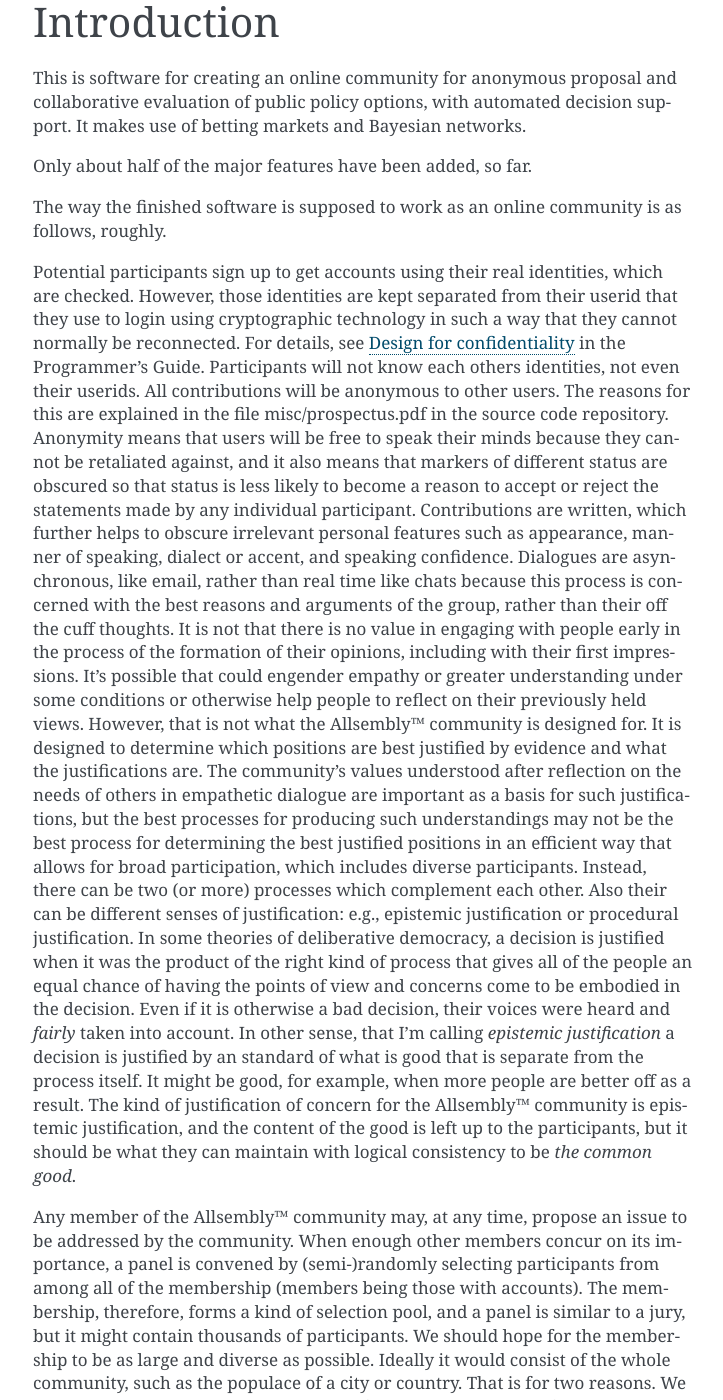
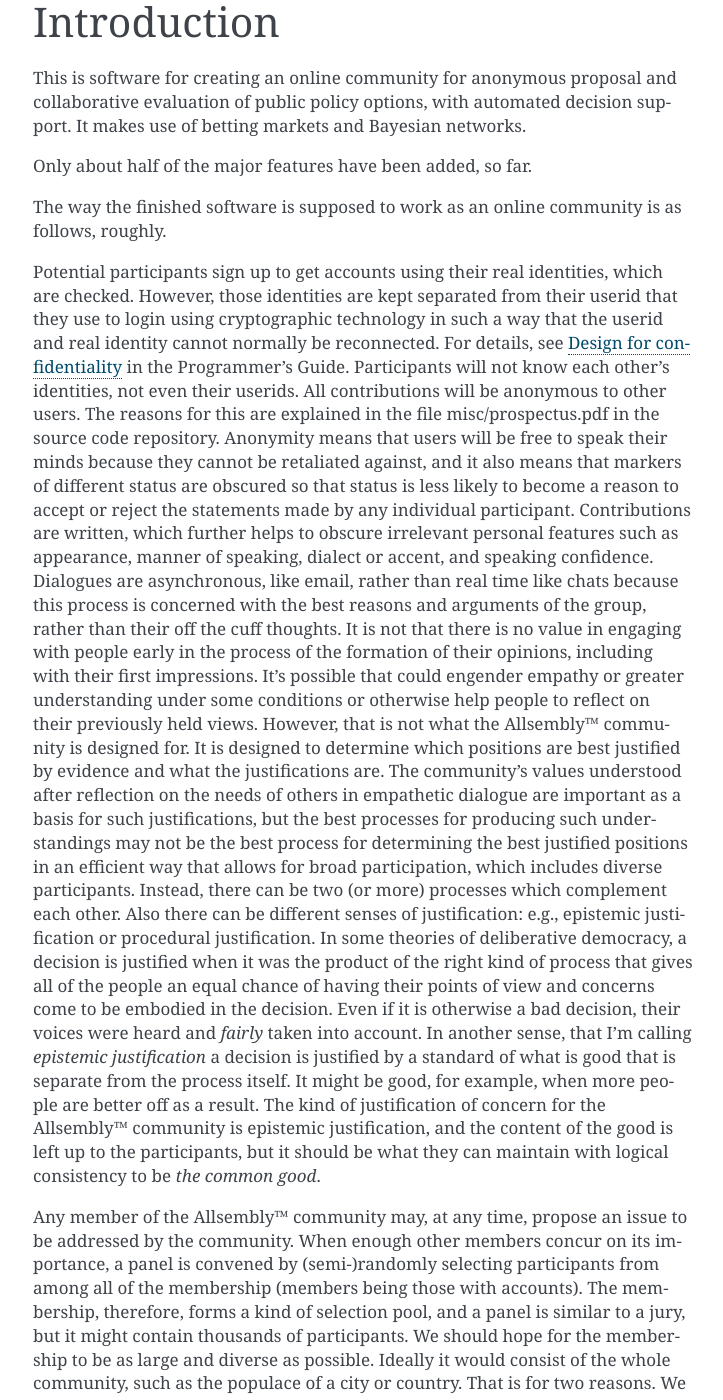
Before and after one commit to waleedmebane/allsembly-prototype, a Sphinx documentation site: the page built from docs/index.rst, in a window 1280 px wide and 1400 px high, scrolled down 848 px. Shown: the whole window, without its empty margins (387-1110 px from the left). Built offline with Sphinx 7.4.7, drawn with Linux system fonts in a browser that asks for light colours; some of the changed text lies outside the part shown.

Commit message:
Update documentation  Fix typos and make clarification.  Add suggestions about summarization.

```diff
--- a/docs/index.rst
+++ b/docs/index.rst
@@ -30,8 +30,8 @@ as follows, roughly.
 Potential participants sign up to get accounts using their real identities,
 which are checked.  However, those identities are kept separated from their
 userid that they use to login using cryptographic technology in such a way that
-they cannot normally be reconnected.  For details, see :ref:`Design for confidentiality`
-in the Programmer's Guide.  Participants will not know each others identities,
+the userid and real identity cannot normally be reconnected.  For details, see :ref:`Design for confidentiality`
+in the Programmer's Guide.  Participants will not know each other's identities,
 not even their userids.  All contributions will be anonymous to other users.
 The reasons for this are explained in the file misc/prospectus.pdf in the
 source code repository.  Anonymity means that
@@ -54,13 +54,13 @@ on the needs of others in empathetic dialogue are important as a basis for such
 justifications, but the best processes for producing such understandings may
 not be the best process for determining the best justified positions in an efficient way that allows for broad participation, which includes diverse
 participants.  Instead, there can be two (or more) processes which complement
-each other.  Also their can be different senses of justification: e.g.,
+each other.  Also there can be different senses of justification: e.g.,
 epistemic justification or procedural justification.  In some theories of
 deliberative democracy, a decision is justified when it was the product of
 the right kind of process that gives all of the people an equal chance of
-having the points of view and concerns come to be embodied in the decision.
+having their points of view and concerns come to be embodied in the decision.
 Even if it is otherwise a bad decision, their voices were heard and *fairly*
-taken into account.  In other sense, that I'm calling *epistemic justification* a decision is justified by an standard of what is good that is separate from
+taken into account.  In another sense, that I'm calling *epistemic justification* a decision is justified by a standard of what is good that is separate from
 the process itself.  It might be good, for example, when more people are better
 off as a result.  The kind of justification of concern for the Allsembly™
 community is epistemic justification, and the content of the good is left up
@@ -125,7 +125,11 @@ graph to put them, even by adding a new initial position, but each branch is
 kept on topic.  Some other details can be found in misc/notes.md and
 misc/prospectus.pdf and gleaned from the User's and Programmer's Guides.  In
 the future, I expect that summarization will have an important role to play as
-well.
+well.  For example, the positions with the highest probability estimates or
+highest last bet price might appear at a glance and others be visible after
+clicking to expand a set.  'Bargain'-priced positions might still appear at a
+glance in a separate market-watch style tab, maybe depending on user preference
+settings.  Other summarization possibilities are to be investigated.
 
 Note that the presentation of the graph is as a tree.  So, it could also have
 been presented in the familiar style of threaded email or threaded forum posts,
--- a/docs/user_s_guide.rst
+++ b/docs/user_s_guide.rst
@@ -53,7 +53,8 @@ terms in the position.  "Discuss" means to start or add to an informal
 discussion about the position.  Discussions are expected to be useful
 for coming up with good arguments or good definitions of terms.  "Bet"
 means to place a bet on whether the weight of evidence will support
-the position in the end (pro considerations outweight con considerations).
+the position in the end (i.e., whether pro considerations will outweigh con
+considerations).
 "Relate" means to propose that the positon is related to some other
 position by being either the same as the other position or mutually
 exclusive with it.  This will enable the computer to model dependencies
@@ -116,7 +117,7 @@ will shore up with "pro" evidence.
 
 We have the word of a reliable source according to the new "pro" evidence.
 There is high confidence in that new position (95 "cents").  The probability
-evidence of the position it supports, "His heel is vulnerable", has increased
+estimate of the position it supports, "His heel is vulnerable", has increased
 and so has the probability estimate of the position supported by that position
 (i.e., the initial position) that "Achilles is mortal".
 
```
Also changed, not shown: other parts of docs/index.rst (+5 -5 lines).
